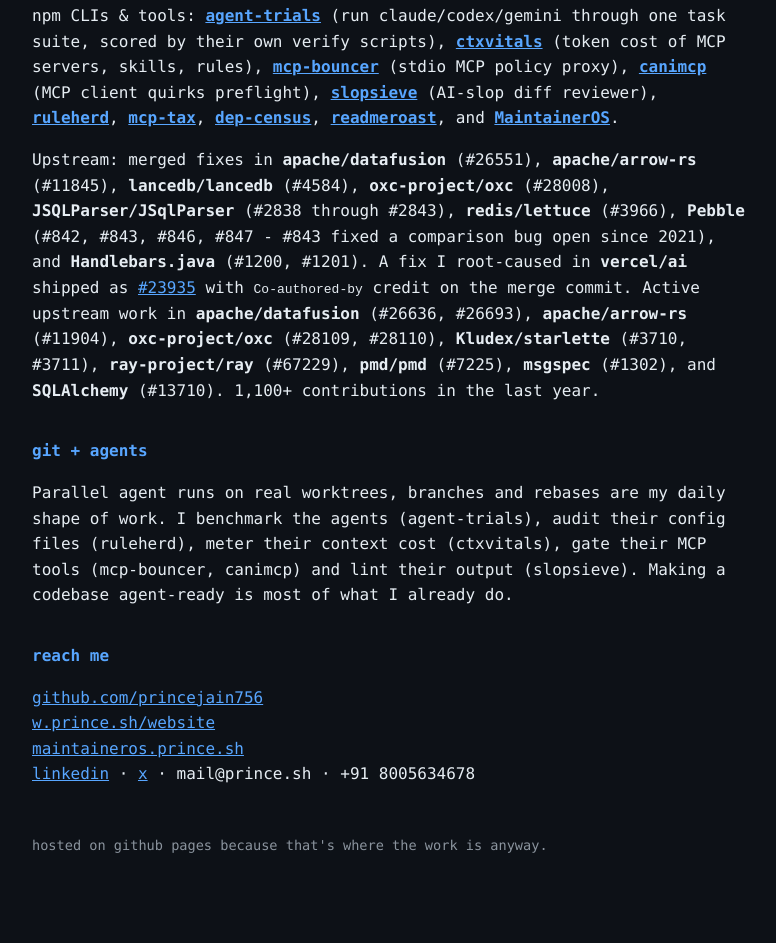
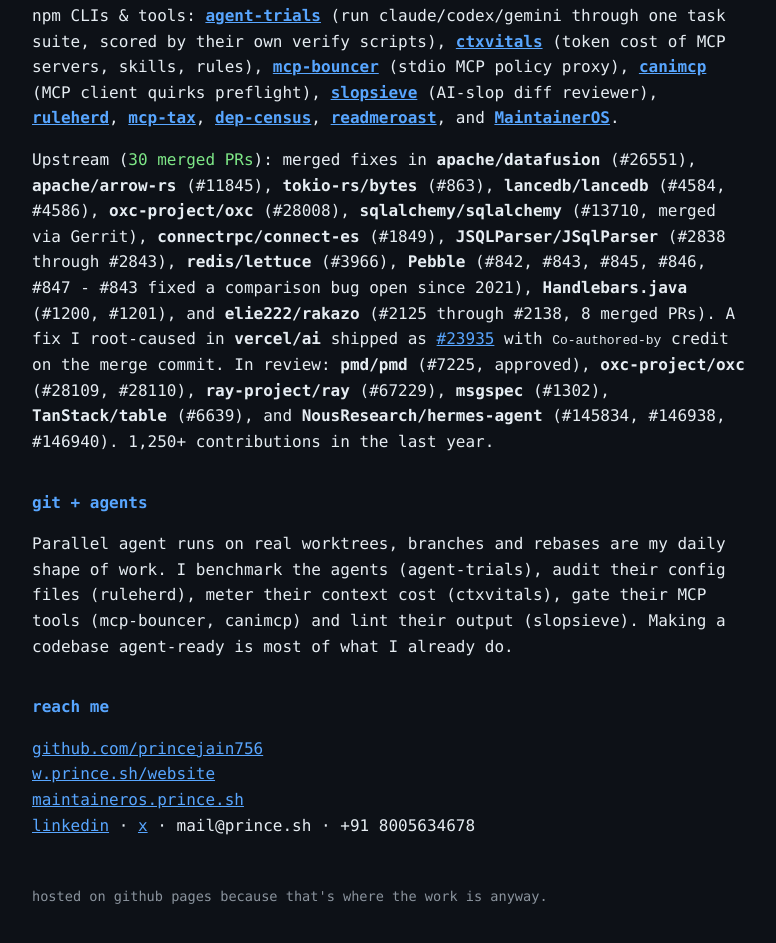
Before and after one commit to princejain756/princejain756.github.io, a plain HTML site: page index.html in a window 1280 px wide. Shown: the part 1649-2592 px from the top of the page, without its empty margins (248-1024 px from the left). Before the commit the page ends 2554 px from the top, so only its background shows below. Drawn offline with Linux system fonts and the light colour scheme.

Commit message:
Update upstream merged PRs to 30 across 12 repositories

```diff
--- a/index.html
+++ b/index.html
@@ -75,16 +75,16 @@ scored by their own verify scripts), <b><a href="https://github.com/princejain75
 <b><a href="https://github.com/princejain756/ruleherd">ruleherd</a></b>, <b><a href="https://github.com/princejain756/mcp-tax">mcp-tax</a></b>, <b><a href="https://github.com/princejain756/dep-census">dep-census</a></b>, <b><a href="https://github.com/princejain756/readmeroast">readmeroast</a></b>, and <b><a href="https://maintaineros.prince.sh">MaintainerOS</a></b>.
 </p>
 <p>
-Upstream: merged fixes in <b>apache/datafusion</b> (#26551), <b>apache/arrow-rs</b> (#11845),
-<b>lancedb/lancedb</b> (#4584), <b>oxc-project/oxc</b> (#28008),
+Upstream (<span class="num">30 merged PRs</span>): merged fixes in <b>apache/datafusion</b> (#26551), <b>apache/arrow-rs</b> (#11845),
+<b>tokio-rs/bytes</b> (#863), <b>lancedb/lancedb</b> (#4584, #4586), <b>oxc-project/oxc</b> (#28008),
+<b>sqlalchemy/sqlalchemy</b> (#13710, merged via Gerrit), <b>connectrpc/connect-es</b> (#1849),
 <b>JSQLParser/JSqlParser</b> (#2838 through #2843), <b>redis/lettuce</b> (#3966),
-<b>Pebble</b> (#842, #843, #846, #847 - #843 fixed a comparison bug open since 2021),
-and <b>Handlebars.java</b> (#1200, #1201). A fix I root-caused in <b>vercel/ai</b> shipped as
+<b>Pebble</b> (#842, #843, #845, #846, #847 - #843 fixed a comparison bug open since 2021),
+<b>Handlebars.java</b> (#1200, #1201), and <b>elie222/rakazo</b> (#2125 through #2138, 8 merged PRs). A fix I root-caused in <b>vercel/ai</b> shipped as
 <a href="https://github.com/vercel/ai/pull/23935">#23935</a> with <code>Co-authored-by</code> credit on the merge commit.
-Active upstream work in <b>apache/datafusion</b> (#26636, #26693), <b>apache/arrow-rs</b> (#11904),
-<b>oxc-project/oxc</b> (#28109, #28110), <b>Kludex/starlette</b> (#3710, #3711),
-<b>ray-project/ray</b> (#67229), <b>pmd/pmd</b> (#7225), <b>msgspec</b> (#1302), and <b>SQLAlchemy</b> (#13710).
-1,100+ contributions in the last year.
+In review: <b>pmd/pmd</b> (#7225, approved), <b>oxc-project/oxc</b> (#28109, #28110),
+<b>ray-project/ray</b> (#67229), <b>msgspec</b> (#1302), <b>TanStack/table</b> (#6639), and <b>NousResearch/hermes-agent</b> (#145834, #146938, #146940).
+1,250+ contributions in the last year.
 </p>
 
 <h2>git + agents</h2>
```
